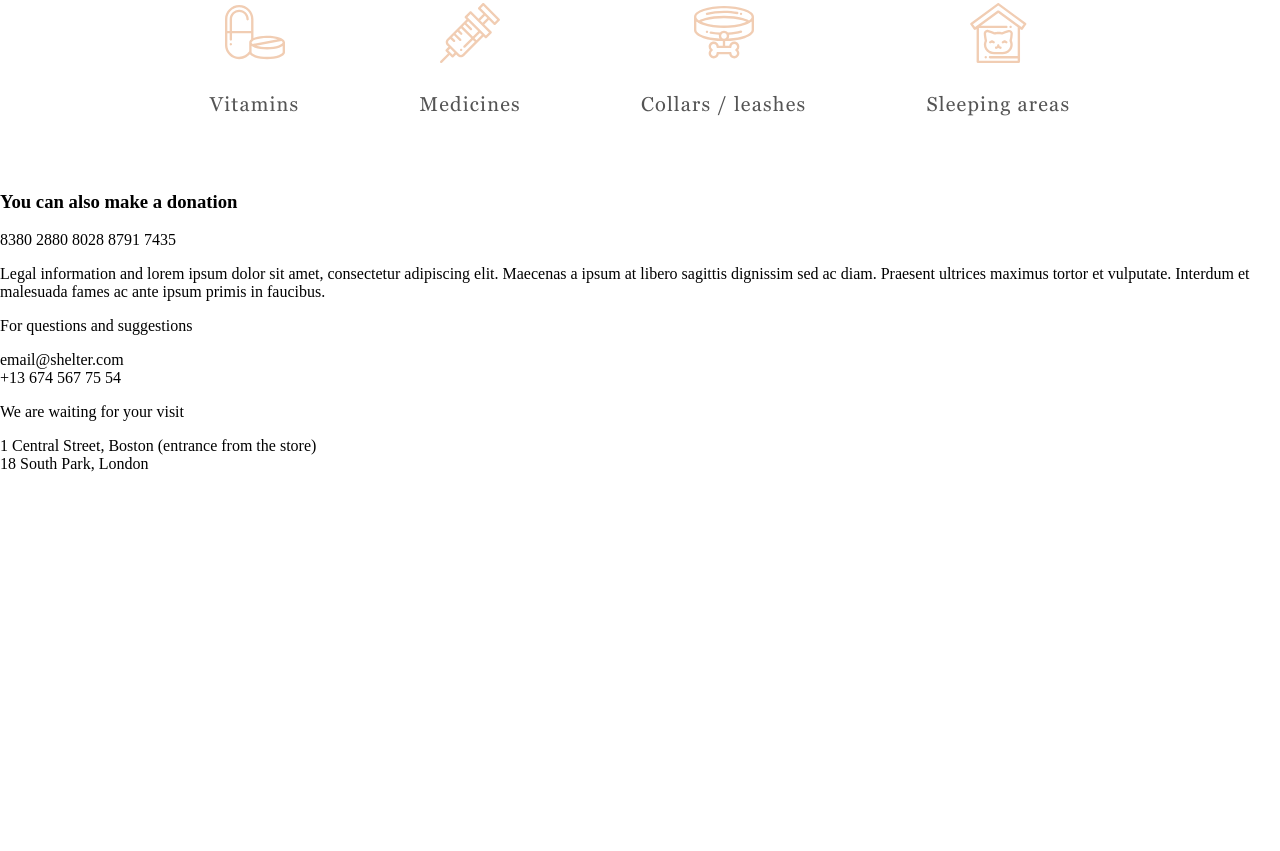
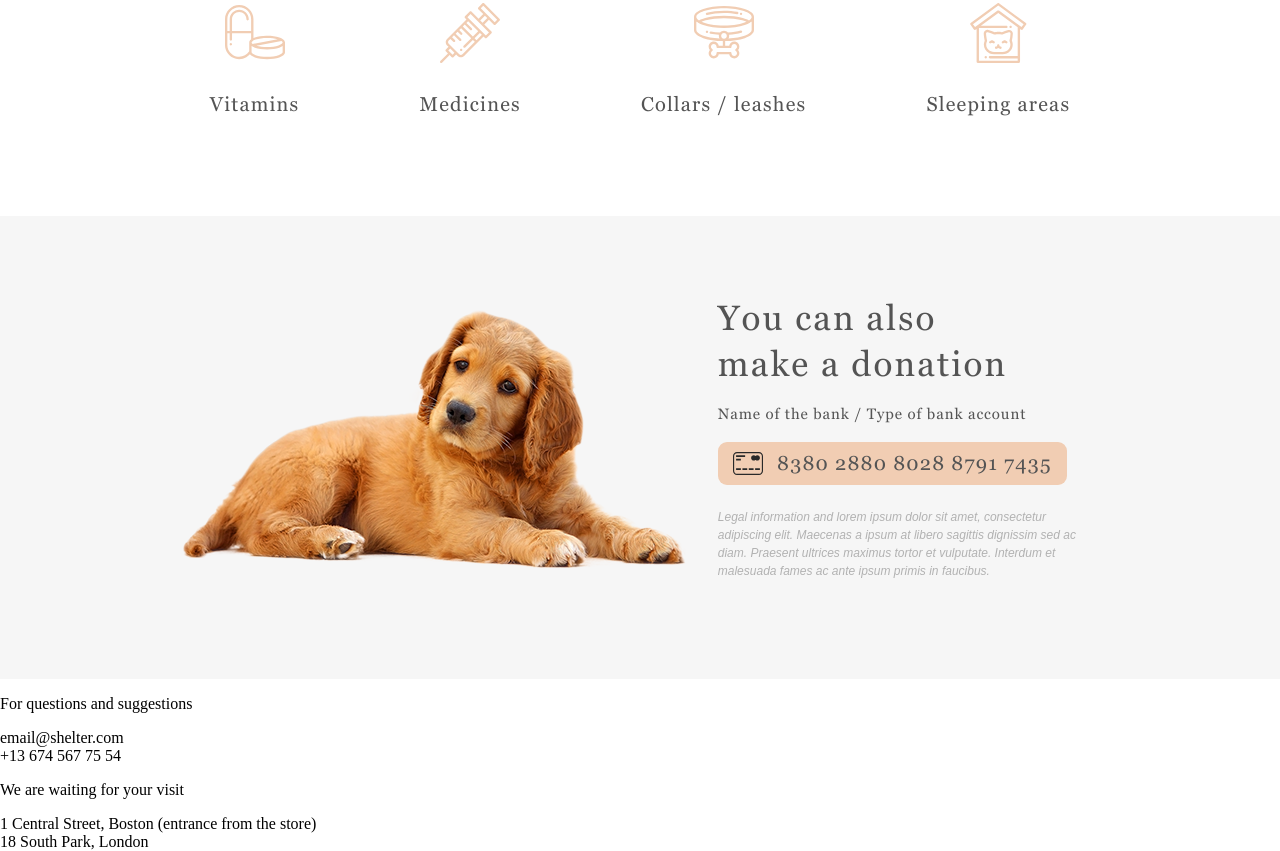
Before and after one commit to IvanLomovtsev/shelter, a website built with webpack: page src/index.html in a window 1280 px wide. Shown: the part 2743-3594 px from the top of the page. Before the commit the page ends 3216 px from the top, so only its background shows below. Built offline with nearby package versions, Linux system fonts and the light colour scheme; a web font is replaced by a local one.

Commit message:
feat: add styles for addition

```diff
--- a/src/index.html
+++ b/src/index.html
@@ -144,18 +144,20 @@
     </div>
   </section>
   <section class="addition">
-    <div class="addition__image"></div>
+    <div class="content">
+      <img class="addition__image" src="./images/donation-dog.png" alt="dog">
       <div class="donation">
-      <h3 class="subtitle">You can also make a donation</h3>
-      <p class="donation__bank"></p>
+        <h3 class="subtitle">You can also <br> make a donation</h3>
+        <p class="donation__bank">Name of the bank / Type of bank account</p>
         <div class="donation__card">
           <div class="card__icon"></div>
-        <span class="card__number">8380 2880 8028 8791 7435</span>
+          <p class="card__number">8380 2880 8028 8791 7435</p>
         </div>
         <p class="donation__note">Legal information and lorem ipsum dolor sit amet,
           consectetur adipiscing elit. Maecenas a ipsum at libero sagittis
           dignissim sed ac diam. Praesent ultrices maximus tortor et vulputate.
           Interdum et malesuada fames ac ante ipsum primis in faucibus.</p>
+    </div>
     </div>
   </section>
   <footer>
--- /dev/null
+++ b/src/styles/layout/_addition.scss
@@ -0,0 +1,72 @@
+@use '../abstracts/mixins' as *;
+
+.addition {
+    background: #F6F6F6;
+    padding: 80px 0 87px;
+    .content {
+        width: 915px;
+        margin: auto;
+        display: flex;
+        flex-direction: row;
+        flex-wrap: wrap;
+        justify-content: space-between;
+        .addition__image {
+            display: block;
+            margin-top: -10px;
+            object-fit: none
+        }
+        .donation {
+            width: 41.5%;
+            .subtitle {
+                @include subtitle;
+                margin: 0;
+            }
+            .donation__bank {
+                font-family: Georgia;
+                font-style: normal;
+                font-weight: 400;
+                font-size: 0.94rem;
+                line-height: 110%;
+                letter-spacing: 0.06em;
+                color: #545454;
+                margin: 5% 0;
+            }
+            .donation__card {
+                width: 349px;
+                padding: 10px 15px;
+                background: #F1CDB3;
+                border-radius: 9px;
+                display: flex;
+                flex-direction: row;
+                align-items: center;
+                justify-content: space-between;
+                .card__icon {
+                    width: 30px;
+                    height: 23px;
+                    background: url('../icons/credit-card.svg');
+                    background-position: center center;
+                    background-repeat: no-repeat;
+                }
+                .card__number {
+                    margin: 0;
+                    font-family: Georgia;
+                    font-style: normal;
+                    font-weight: 400;
+                    font-size: 1.25rem;
+                    line-height: 115%;
+                    letter-spacing: 0.06em;
+                    color: #545454;
+                }
+            }
+            .donation__note {
+                font-family: Arial;
+                font-style: italic;
+                font-weight: 400;
+                font-size: 12px;
+                line-height: 18px;
+                color: #B2B2B2;
+                margin-top: 6%;
+            }
+        }
+    }
+}
--- a/src/styles/layout/_help.scss
+++ b/src/styles/layout/_help.scss
@@ -13,6 +13,7 @@
         width: 100%;
         margin-top: 1%;
         margin-left: 5%;
+        margin-bottom: 3.7%;
         display: flex;
         flex-direction: row;
         flex-wrap: wrap;
--- a/src/styles/main.scss
+++ b/src/styles/main.scss
@@ -5,3 +5,4 @@
 @use './layout/about';
 @use './layout/friends';
 @use './layout/help';
+@use './layout/addition';
```
Also changed, not shown: dist/assets/icons/credit-card.b0a55b5f9acb325550a0.svg (added), dist/assets/images/donation-dog.46b1b018f609ab0395a1.png (added), dist/index.html, src/icons/credit-card.svg (added), 2 other files. Lines whose indentation alone changed are shown as unchanged.
